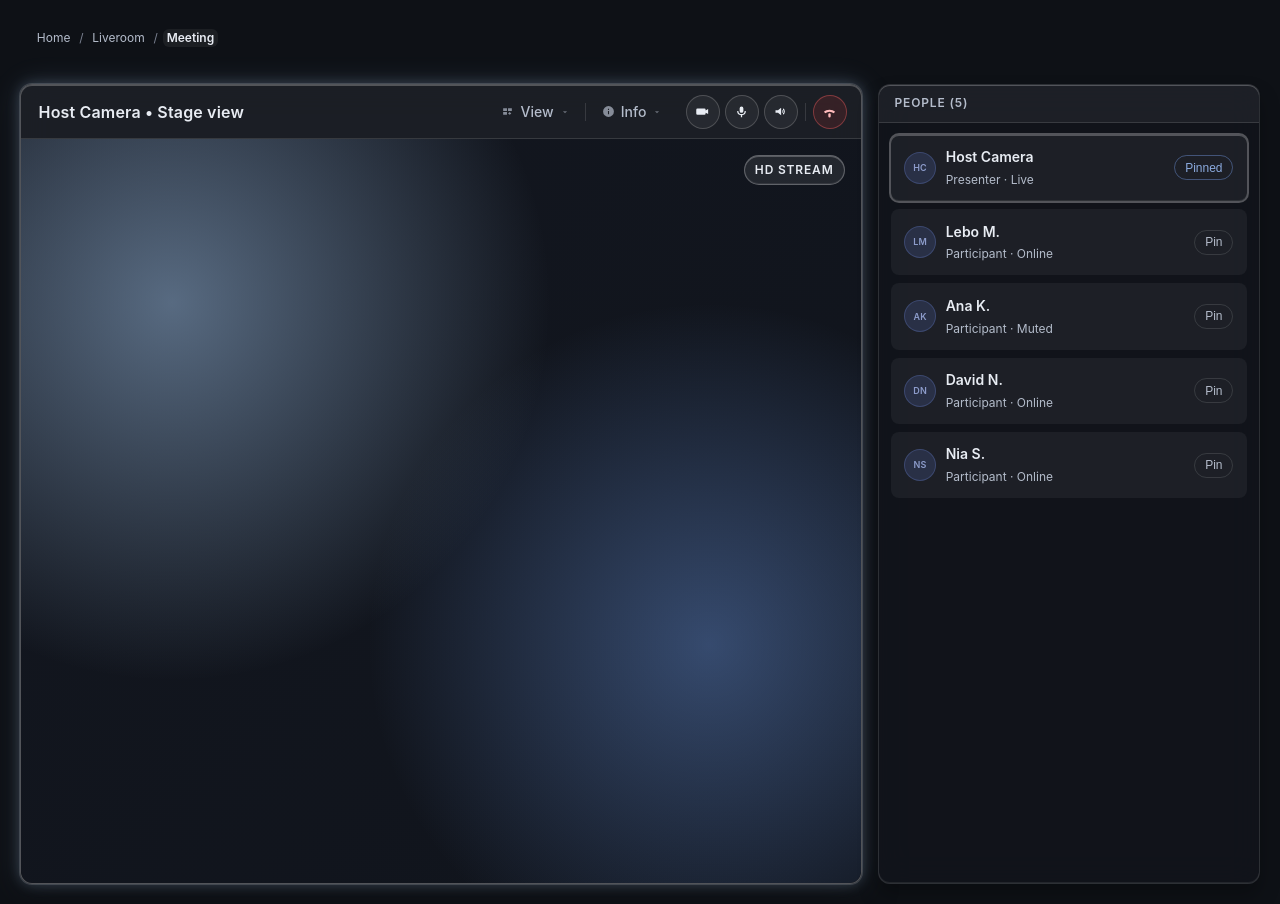
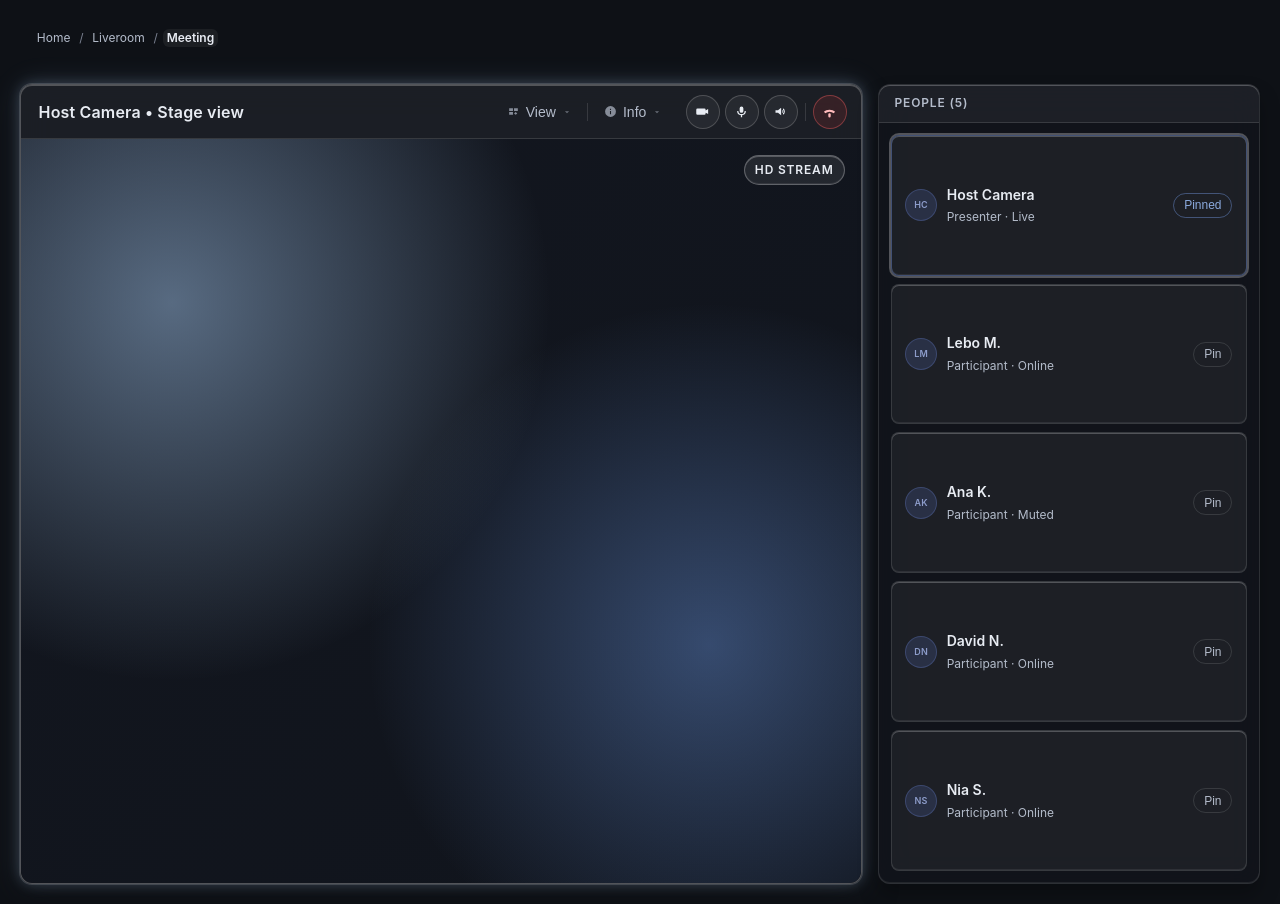
Before and after one commit to ClementPhoshoko/Hand-Sign-Recognition-Web-System, a React (Vite) app in the folder client/: page /liveroom/meeting in a window 1280 px wide. Built offline with nearby package versions, Linux system fonts and the light colour scheme.

Commit message:
feat(liveroom): enhance toolbar dropdowns with improved accessibility and state management

```diff
--- a/client/src/pages/liveroom/meeting_id/MeetingId.css
+++ b/client/src/pages/liveroom/meeting_id/MeetingId.css
@@ -70,7 +70,7 @@
 	background: var(--glass-surface-strong);
 	color: var(--text-primary);
 }
-.gl-toolbar-menu[open] .gl-toolbar-pill {
+.gl-toolbar-pill.is-open {
 	background: var(--glass-surface-strong);
 	color: var(--text-primary);
 }
@@ -85,6 +85,10 @@
 	width: 10px;
 	height: 10px;
 	opacity: 0.5;
+	transition: transform var(--transition-fast);
+}
+.gl-pill-caret.is-flipped {
+	transform: rotate(180deg);
 }
 
 /* ── Dropdown panel ── */
@@ -357,7 +361,7 @@
 }
 
 .gl-people__body {
-	/* flex: 1; */
+	flex: 1;
 	min-height: 0;
 	overflow: auto;
 	padding: var(--space-3);
@@ -377,16 +381,16 @@
 	gap: var(--space-3);
 	padding: 0.72rem 0.85rem;
 	background: var(--glass-surface);
-	/* border: 1px solid var(--border-soft); */
+	border: 1px solid var(--border-soft);
 	border-radius: var(--radius-base);
-	/* box-shadow: var(--glow-inner); */
+	box-shadow: var(--glow-inner);
 	transition:
 		border-color var(--transition-fast),
 		box-shadow var(--transition-fast);
 }
 .gl-person-card.is-pinned {
+	border-color: rgba(130, 170, 255, 0.36);
 	box-shadow: var(--focus-ring), var(--glow-inner);
-	/* border: 1px solid var(--border-soft); */
 }
 
 .gl-person-card__left {
--- a/client/src/pages/liveroom/meeting_id/MeetingId.jsx
+++ b/client/src/pages/liveroom/meeting_id/MeetingId.jsx
@@ -1,4 +1,4 @@
-import { useMemo, useState } from 'react'
+import { useMemo, useState, useRef, useEffect } from 'react'
 import { useNavigate } from 'react-router-dom'
 import Breadcrumbs from '../../../components/breadcrumbs/Breadcrumbs'
 import './MeetingId.css'
@@ -13,7 +13,35 @@ function MeetingId() {
 	const [isCameraOn, setIsCameraOn] = useState(true)
 	const [isMicOn, setIsMicOn] = useState(true)
 	const [isSpeakerOn, setIsSpeakerOn] = useState(true)
+
+	// Single piece of state: which menu is open ('view' | 'info' | null)
+	const [openMenu, setOpenMenu] = useState(null)
+
+	const viewMenuRef = useRef(null)
+	const infoMenuRef = useRef(null)
 	const meetingCode = 'HSR-2419'
+
+	// Close when clicking outside both menus
+	useEffect(() => {
+		const handleClickOutside = (e) => {
+			const insideView = viewMenuRef.current?.contains(e.target)
+			const insideInfo = infoMenuRef.current?.contains(e.target)
+			if (!insideView && !insideInfo) setOpenMenu(null)
+		}
+		document.addEventListener('mousedown', handleClickOutside)
+		return () => document.removeEventListener('mousedown', handleClickOutside)
+	}, [])
+
+	// Close on Escape
+	useEffect(() => {
+		const handleKeyDown = (e) => {
+			if (e.key === 'Escape') setOpenMenu(null)
+		}
+		document.addEventListener('keydown', handleKeyDown)
+		return () => document.removeEventListener('keydown', handleKeyDown)
+	}, [])
+
+	const toggleMenu = (name) => setOpenMenu((prev) => (prev === name ? null : name))
 
 	const participants = useMemo(
 		() => [
@@ -64,98 +92,170 @@ function MeetingId() {
 		if (isAutoLayout) return
 		setLayoutMode(mode)
 		if (mode === 'grid') setIsVideoMaximized(false)
+		setOpenMenu(null)
 	}
 
 	const onToggleVideoMaximize = () => {
 		if (!canMaximizeVideo || isAutoLayout) return
 		setIsVideoMaximized((prev) => !prev)
+		setOpenMenu(null)
 	}
 
-	const onToggleAutoLayout = () => setIsAutoLayout((prev) => !prev)
+	const onToggleAutoLayout = () => {
+		setIsAutoLayout((prev) => !prev)
+		setOpenMenu(null)
+	}
+
+	const onToggleScreenShare = () => {
+		setHasScreenShare((prev) => !prev)
+		setOpenMenu(null)
+	}
+
 	const onLeaveMeeting = () => navigate('/liveroom')
 
 	return (
 		<div className="gl-meeting-page">
 			<Breadcrumbs />
 
-			{/* ── Main layout ── */}
 			<section className={layoutClassName} aria-label="Meeting room layout">
 				{!isGridMode && (
 					<section className="gl-stage" aria-label="Primary video stage">
 						<header className="gl-stage__header">
 							<h2 className="gl-stage__title">{selectedVideoTitle}</h2>
 
-							{/* ── Toolbar: dropdowns ── */}
-							<header className="gl-meeting-toolbar" aria-label="Meeting controls">
-								<details className="gl-toolbar-menu">
-									<summary className="gl-toolbar-pill" aria-label="Meeting view options">
+							{/* ── Toolbar: React-controlled dropdowns ── */}
+							<div className="gl-meeting-toolbar" aria-label="Meeting controls">
+
+								{/* View dropdown */}
+								<div className="gl-toolbar-menu" ref={viewMenuRef}>
+									<button
+										type="button"
+										className={`gl-toolbar-pill${openMenu === 'view' ? ' is-open' : ''}`}
+										aria-haspopup="true"
+										aria-expanded={openMenu === 'view'}
+										aria-label="Meeting view options"
+										onClick={() => toggleMenu('view')}
+									>
 										<svg viewBox="0 0 24 24" aria-hidden="true" className="gl-pill-icon">
 											<path d="M4 6h7v5H4V6Zm9 0h7v5h-7V6ZM4 13h7v5H4v-5Zm9 2.5 3-2.5 3 2.5-3 2.5-3-2.5Z" fill="currentColor" />
 										</svg>
 										<span>View</span>
-										<svg viewBox="0 0 24 24" aria-hidden="true" className="gl-pill-caret">
+										<svg
+											viewBox="0 0 24 24"
+											aria-hidden="true"
+											className={`gl-pill-caret${openMenu === 'view' ? ' is-flipped' : ''}`}
+										>
 											<path d="m7 10 5 5 5-5H7Z" fill="currentColor" />
 										</svg>
-									</summary>
+									</button>
 
+									{openMenu === 'view' && (
 										<div className="gl-toolbar-menu__panel" role="menu">
-										<button type="button" className="gl-toolbar-menu__item" onClick={onToggleAutoLayout}>
+											<button
+												type="button"
+												className="gl-toolbar-menu__item"
+												role="menuitem"
+												onClick={onToggleAutoLayout}
+											>
 												<svg viewBox="0 0 24 24" aria-hidden="true" className="gl-menu-icon">
 													<path d="M12 3 4 7v6c0 5 3.4 8.4 8 8.9 4.6-.5 8-3.9 8-8.9V7l-8-4Zm0 3.2 5 2.5v4.3c0 3.3-2 5.8-5 6.6-3-.8-5-3.3-5-6.6V8.7l5-2.5Z" fill="currentColor" />
 												</svg>
 												{isAutoLayout ? 'Auto layout: On' : 'Auto layout: Off'}
 											</button>
 
-										<button type="button" className="gl-toolbar-menu__item" onClick={() => onLayoutModeChange('stage')} disabled={isAutoLayout}>
+											<button
+												type="button"
+												className="gl-toolbar-menu__item"
+												role="menuitem"
+												onClick={() => onLayoutModeChange('stage')}
+												disabled={isAutoLayout}
+											>
 												<svg viewBox="0 0 24 24" aria-hidden="true" className="gl-menu-icon">
 													<path d="M3 5h18v14H3V5Zm2 2v10h14V7H5Z" fill="currentColor" />
 												</svg>
 												Stage view
 											</button>
 
-										<button type="button" className="gl-toolbar-menu__item" onClick={() => onLayoutModeChange('grid')} disabled={isAutoLayout}>
+											<button
+												type="button"
+												className="gl-toolbar-menu__item"
+												role="menuitem"
+												onClick={() => onLayoutModeChange('grid')}
+												disabled={isAutoLayout}
+											>
 												<svg viewBox="0 0 24 24" aria-hidden="true" className="gl-menu-icon">
 													<path d="M4 4h7v7H4V4Zm9 0h7v7h-7V4ZM4 13h7v7H4v-7Zm9 0h7v7h-7v-7Z" fill="currentColor" />
 												</svg>
 												Grid view
 											</button>
 
-										<button type="button" className="gl-toolbar-menu__item" onClick={() => onLayoutModeChange('focus')} disabled={isAutoLayout}>
+											<button
+												type="button"
+												className="gl-toolbar-menu__item"
+												role="menuitem"
+												onClick={() => onLayoutModeChange('focus')}
+												disabled={isAutoLayout}
+											>
 												<svg viewBox="0 0 24 24" aria-hidden="true" className="gl-menu-icon">
 													<path d="M4 4h16v16H4V4Zm2 2v12h12V6H6Zm3 3h6v6H9V9Z" fill="currentColor" />
 												</svg>
 												Focus view
 											</button>
 
-										<button type="button" className="gl-toolbar-menu__item" onClick={onToggleVideoMaximize} disabled={!canMaximizeVideo || isAutoLayout}>
+											<button
+												type="button"
+												className="gl-toolbar-menu__item"
+												role="menuitem"
+												onClick={onToggleVideoMaximize}
+												disabled={!canMaximizeVideo || isAutoLayout}
+											>
 												<svg viewBox="0 0 24 24" aria-hidden="true" className="gl-menu-icon">
 													<path d="M4 10V4h6v2H6v4H4Zm10-6h6v6h-2V6h-4V4ZM4 20v-6h2v4h4v2H4Zm14-6h2v6h-6v-2h4v-4Z" fill="currentColor" />
 												</svg>
 												{isVideoEffectivelyMaximized ? 'Restore stage' : 'Maximize video'}
 											</button>
 
-										<button type="button" className="gl-toolbar-menu__item" onClick={() => setHasScreenShare((prev) => !prev)}>
+											<button
+												type="button"
+												className="gl-toolbar-menu__item"
+												role="menuitem"
+												onClick={onToggleScreenShare}
+											>
 												<svg viewBox="0 0 24 24" aria-hidden="true" className="gl-menu-icon">
 													<path d="M3 5h18v11H3V5Zm2 2v7h14V7H5Zm5 11h4v2h-4v-2Z" fill="currentColor" />
 												</svg>
 												{hasScreenShare ? 'Stop share (demo)' : 'Start share (demo)'}
 											</button>
 										</div>
-								</details>
+									)}
+								</div>
 
 								<div className="gl-toolbar-sep" aria-hidden="true" />
 
-								<details className="gl-toolbar-menu">
-									<summary className="gl-toolbar-pill" aria-label="Meeting info">
+								{/* Info dropdown */}
+								<div className="gl-toolbar-menu" ref={infoMenuRef}>
+									<button
+										type="button"
+										className={`gl-toolbar-pill${openMenu === 'info' ? ' is-open' : ''}`}
+										aria-haspopup="true"
+										aria-expanded={openMenu === 'info'}
+										aria-label="Meeting info"
+										onClick={() => toggleMenu('info')}
+									>
 										<svg viewBox="0 0 24 24" aria-hidden="true" className="gl-pill-icon">
 											<path d="M12 2a10 10 0 1 0 10 10A10 10 0 0 0 12 2Zm1 15h-2v-6h2v6Zm0-8h-2V7h2v2Z" fill="currentColor" />
 										</svg>
 										<span>Info</span>
-										<svg viewBox="0 0 24 24" aria-hidden="true" className="gl-pill-caret">
+										<svg
+											viewBox="0 0 24 24"
+											aria-hidden="true"
+											className={`gl-pill-caret${openMenu === 'info' ? ' is-flipped' : ''}`}
+										>
 											<path d="m7 10 5 5 5-5H7Z" fill="currentColor" />
 										</svg>
-									</summary>
+									</button>
 
+									{openMenu === 'info' && (
 										<div className="gl-toolbar-menu__panel" role="menu">
 											<div className="gl-toolbar-menu__meta">
 												<svg viewBox="0 0 24 24" aria-hidden="true" className="gl-menu-icon">
@@ -182,8 +282,9 @@ function MeetingId() {
 												{isAutoLayout ? autoLayoutReason : 'Manual controls active'}
 											</div>
 										</div>
-								</details>
-							</header>
+									)}
+								</div>
+							</div>
 
 							{/* ── Media controls ── */}
 							<div className="gl-stage__media-controls" role="group" aria-label="Media controls">
```
Lines whose indentation alone changed are shown as unchanged.
